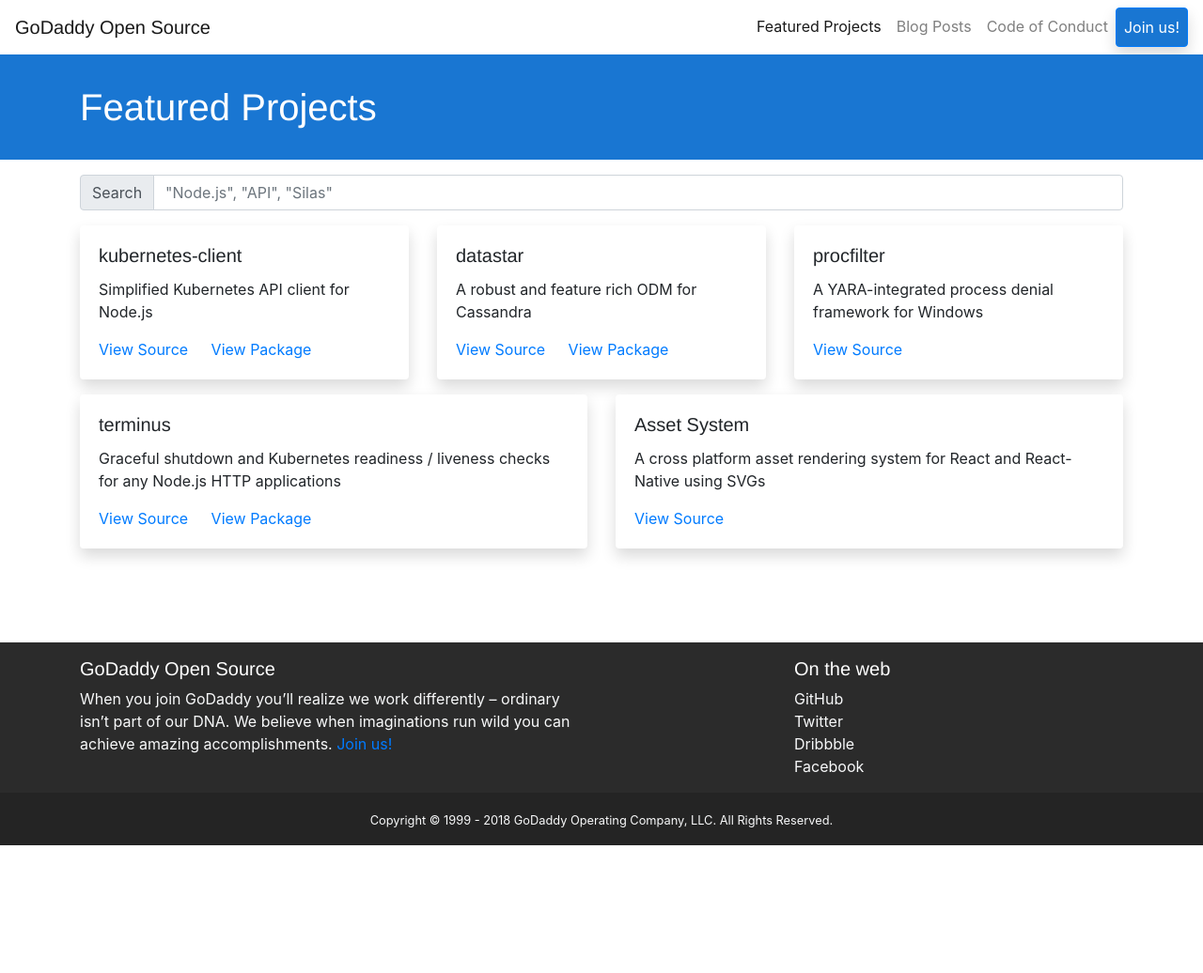
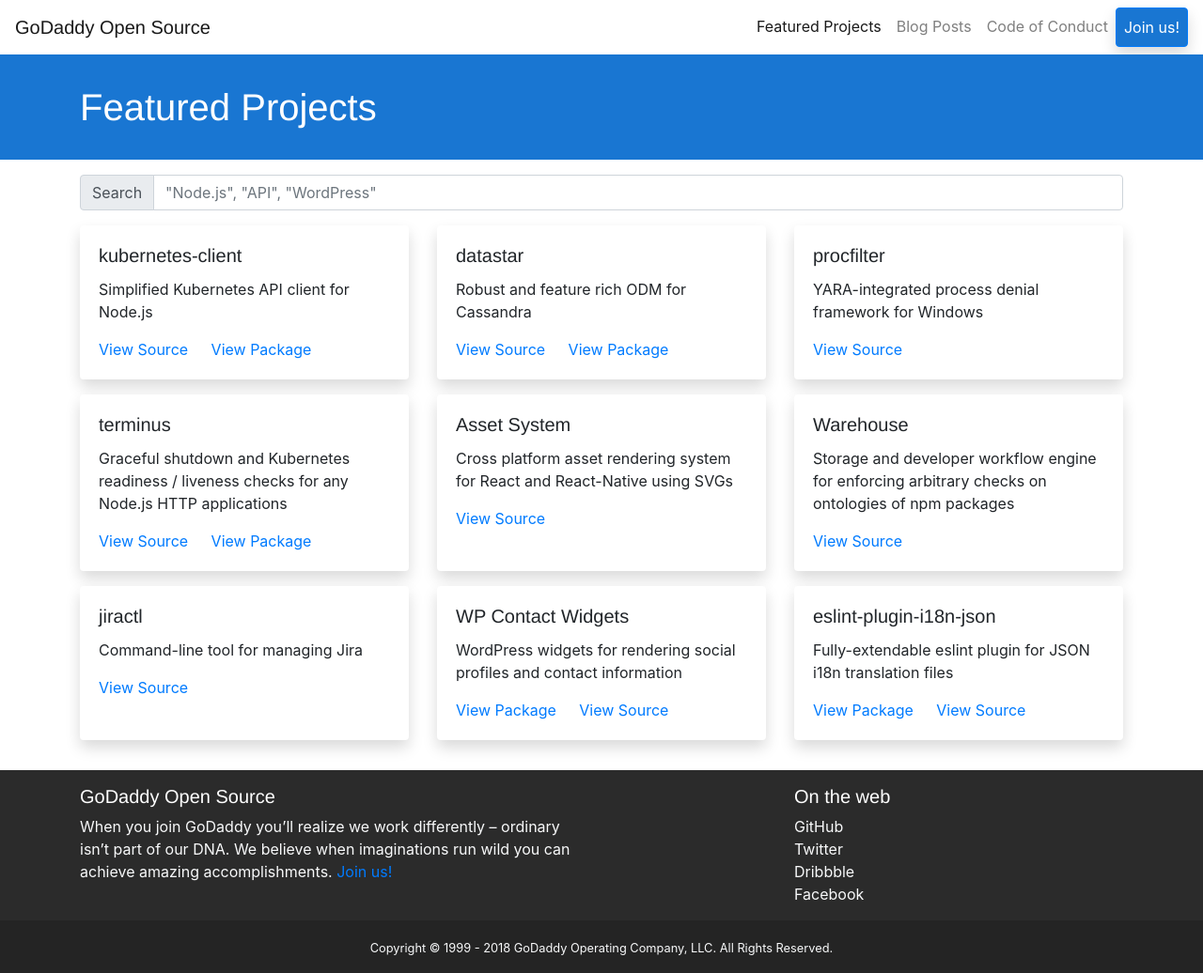
Before and after one commit to godaddy/godaddy.github.io, a Jekyll site: the page built from featured-projects.html, in a window 1280 px wide. Shown: the whole page at 94% size. Built offline with Jekyll 4.4.1, drawn with Linux system fonts in a browser that asks for light colours; nearby versions of some CDN libraries; some web fonts are replaced; comment, search, counter and statistics services are not loaded; before the commit the page ends 900 px from its top, so only the background shows below that.

Commit message:
feat(projects): add more featured projects (#50)

```diff
--- a/_data/projects.json
+++ b/_data/projects.json
@@ -10,15 +10,11 @@
     "type": "package",
     "url": "https://www.npmjs.com/package/kubernetes-client"
   }],
-  "maintainer": {
-    "name": "Silas Boyd-Wickizer",
-    "link": "https://github.com/silasbw"
-  },
   "id": "kubernetes-client"
 },
 {
   "name": "datastar",
-  "description": "A robust and feature rich ODM for Cassandra",
+  "description": "Robust and feature rich ODM for Cassandra",
   "links": [{
     "title": "datastar on GitHub",
     "type": "source",
@@ -28,24 +24,16 @@
     "type": "package",
     "url": "https://www.npmjs.com/package/datastar"
   }],
-  "maintainer": {
-    "name": "Jarrett Cruger",
-    "link": "https://github.com/jcrugzz"
-  },
   "id": "datastar"
 },
 {
   "name": "procfilter",
-  "description": "A YARA-integrated process denial framework for Windows",
+  "description": "YARA-integrated process denial framework for Windows",
   "links": [{
     "title": "procfilter on GitHub",
     "type": "source",
     "url": "https://github.com/godaddy/procfilter"
   }],
-  "maintainer": {
-    "name": "Emerson R. Wiley",
-    "link": "https://github.com/ewil"
-  },
   "id": "procfilter"
 }, {
   "name": "terminus",
@@ -59,22 +47,58 @@
     "type": "package",
     "url": "https://www.npmjs.com/package/@godaddy/terminus"
   }],
-  "maintainer": {
-    "name": "Gergely Nemeth",
-    "link": "https://github.com/gergelyke"
-  },
   "id": "terminus"
 }, {
   "name": "Asset System",
-  "description": "A cross platform asset rendering system for React and React-Native using SVGs",
+  "description": "Cross platform asset rendering system for React and React-Native using SVGs",
   "links": [{
     "title": "asset-system on GitHub",
     "type": "source",
     "url": "https://github.com/godaddy/asset-system"
   }],
-  "maintainer": {
-    "name": "Arnout Kazemier",
-    "link": "https://github.com/3rd-Eden"
-  },
   "id": "asset-system"
+}, {
+  "name": "Warehouse",
+  "description": "Storage and developer workflow engine for enforcing arbitrary checks on ontologies of npm packages",
+  "links": [{
+    "title": "warehouse.ai on GitHub",
+    "type": "source",
+    "url": "https://github.com/godaddy/warehouse.ai"
+  }],
+  "id": "warehouse"
+}, {
+  "name": "jiractl",
+  "description": "Command-line tool for managing Jira",
+  "links": [{
+    "title": "jiractl on GitHub",
+    "type": "source",
+    "url": "https://github.com/godaddy/jiractl"
+  }],
+  "id": "jiractl"
+}, {
+  "name": "WP Contact Widgets",
+  "description": "WordPress widgets for rendering social profiles and contact information",
+  "links": [{
+    "title": "contact-widgets on WordPress.org",
+    "type": "package",
+    "url": "https://wordpress.org/plugins/contact-widgets/"
+  }, {
+    "title": "wp-contact-widgets on GitHub",
+    "type": "source",
+    "url": "https://github.com/godaddy/wp-contact-widgets"
+  }],
+  "id": "wp-contact-widgets"
+}, {
+  "name": "eslint-plugin-i18n-json",
+  "description": "Fully-extendable eslint plugin for JSON i18n translation files",
+  "links": [{
+    "title": "contact-widgets on WordPress.org",
+    "type": "package",
+    "url": "https://www.npmjs.com/package/eslint-plugin-i18n-json"
+  }, {
+    "title": "eslint-plugin-i18n-json on GitHub",
+    "type": "source",
+    "url": "https://github.com/godaddy/eslint-plugin-i18n-json"
+  }],
+  "id": "eslint-plugin-i18n-json"
 }]
--- a/_includes/component/project-search.html
+++ b/_includes/component/project-search.html
@@ -3,6 +3,6 @@
     <div class="input-group-prepend">
       <span class="input-group-text" id="label-search-projects">Search</span>
     </div>
-    <input type="text" class="form-control control-project-search" placeholder='"Node.js", "API", "Silas"' aria-label="Search projects" aria-describedby="label-search-projects">
+    <input type="text" class="form-control control-project-search" placeholder='"Node.js", "API", "WordPress"' aria-label="Search projects" aria-describedby="label-search-projects">
   </div>
 </div>
--- a/_includes/scripts/filter-projects.js
+++ b/_includes/scripts/filter-projects.js
@@ -10,7 +10,7 @@
     threshold: 0.3,
     minMatchCharLength: 2,
     distance: 255,
-    keys: ['description', 'name', 'maintainer.name']
+    keys: ['description', 'name']
   };
   var fuse = new Fuse(projects, fuseOptions);
 
```
